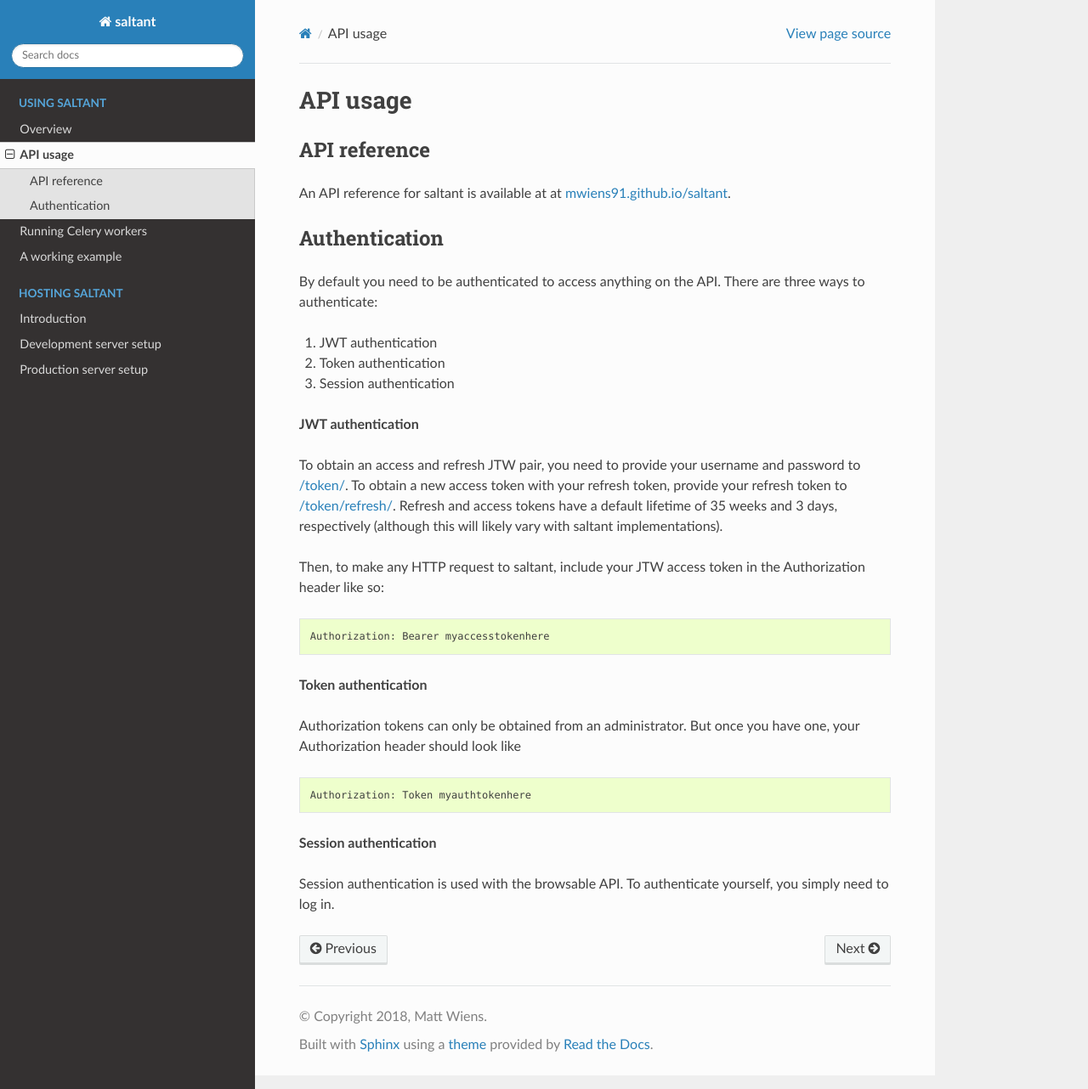
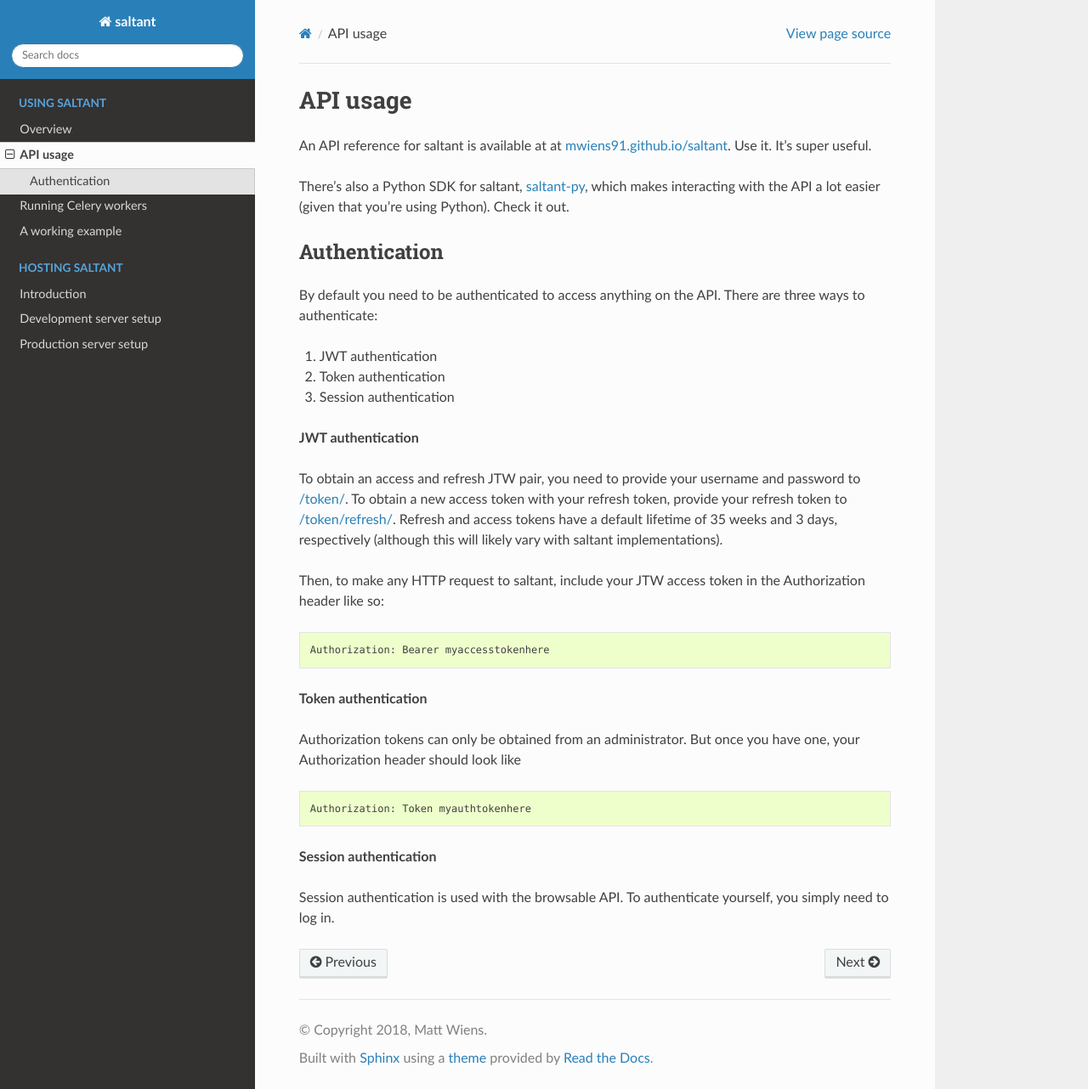
Before and after one commit to saltant-org/saltant, a Sphinx documentation site: the page built from docs/source/using/api-usage.rst, in a window 1280 px wide and 1282 px high. Shown: the whole window at 85% size. Built offline with Sphinx 7.4.7 and the Read the Docs theme 2.0.0, drawn with Linux system fonts in a browser that asks for light colours.

Commit message:
Mention Python saltant SDK a bunch in docs

```diff
--- a/docs/source/using/api-usage.rst
+++ b/docs/source/using/api-usage.rst
@@ -1,11 +1,12 @@
 API usage
 ==========
 
-API reference
--------------
+An API reference for saltant is available at at
+`mwiens91.github.io/saltant`_. Use it. It's super useful.
 
-An API reference for saltant is available at at
-`mwiens91.github.io/saltant`_.
+There's also a Python SDK for saltant, `saltant-py`_, which makes
+interacting with the API a lot easier (given that you're using Python).
+Check it out.
 
 Authentication
 --------------
@@ -43,7 +44,10 @@
 Session authentication is used with the browsable API. To authenticate
 yourself, you simply need to log in.
 
+.. Links
+.. _saltant-py: https://github.com/mwiens91/saltant-py/
+.. _mwiens91.github.io/saltant: https://mwiens91.github.io/saltant/
+
 .. API links
-.. _mwiens91.github.io/saltant: https://mwiens91.github.io/saltant/
 .. _/token/: https://mwiens91.github.io/saltant/#operation/token_create
 .. _/token/refresh/: https://mwiens91.github.io/saltant/#operation/token_refresh_create
```
Also changed, not shown: docs/source/index.rst (+7 -2 lines).
